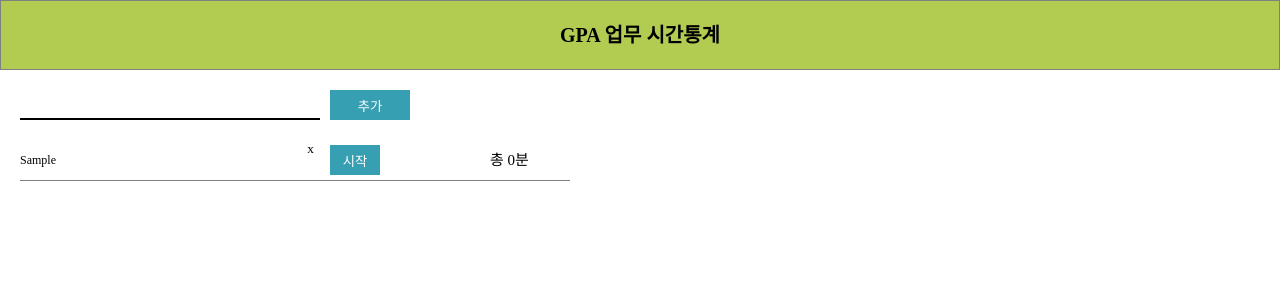
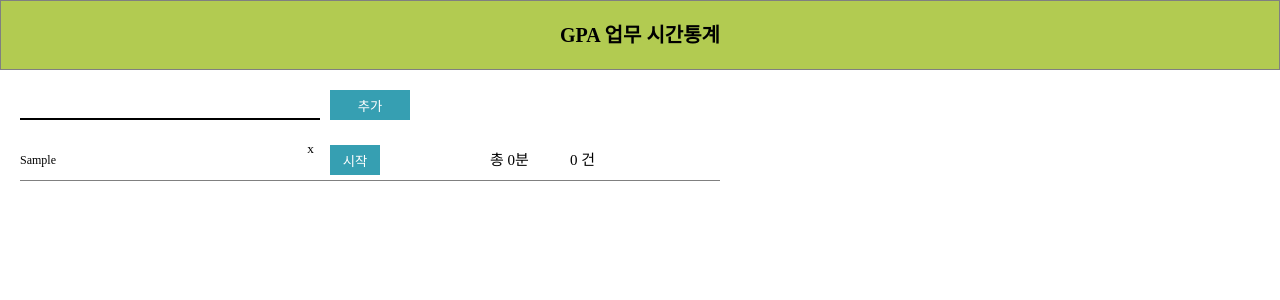
Before and after one commit to stella0905/worklog, a React (Create React App) app: page / in a window 1280 px wide. Both pictures are taken after typing "Sample" into the empty fields and a click on the button "추가". Shown: the top 300 px of the page. Built offline with nearby package versions, Linux system fonts and the light colour scheme; a web font is replaced by a local one.

Commit message:
건수 추가

```diff
--- a/src/component/Main.jsx
+++ b/src/component/Main.jsx
@@ -11,6 +11,7 @@ const Main = () => {
   const [startTime, setStartTime] = useState()
   const [endTime, setEndTime] = useState()
   const [inProgress, setInProgress] = useState({ id: null, status: false })
+  const [count, setCount] = useState(0)
 
   useEffect(() => {
     const savedList = JSON.parse(localStorage.getItem('List')) || []
@@ -21,8 +22,11 @@ const Main = () => {
   const onChangeList = (e) => {
     setAddList(e.target.value)
   }
+  const onChangeCount = (e) => {
+    setCount(e.target.value)
+  }
   const ListAddBtnHandler = () => {
-    const newItem = { id: uuidv4(), content: addList, totalTime: 0 }
+    const newItem = { id: uuidv4(), content: addList, totalTime: 0, totalCount: 0 }
     const newList = [...list, newItem]
     SetList(newList)
     localStorage.setItem('List', JSON.stringify(newList))
@@ -53,7 +57,7 @@ const Main = () => {
         setInProgress({ id: null, status: false })
         const end = new Date()
         const difference = end - startTime
-        const totalMinutesCalculate = Math.floor(difference / 1000 / 60)
+        const totalMinutesCalculate = Math.ceil(difference / 1000 / 60)
         const updatedList = list.map((item) => {
           if (item.id === itemId) {
             return { ...item, totalTime: item.totalTime + totalMinutesCalculate }
@@ -68,6 +72,23 @@ const Main = () => {
         return
       }
     }
+  }
+  const countHandler = (itemId) => {
+    if (inProgress.status) {
+      return
+    }
+    const userInput = prompt('건수를 입력하세요:', '')
+    setCount(userInput)
+    const updatedCount = list.map((item) => {
+      if (item.id === itemId) {
+        return { ...item, totalCount: userInput }
+      }
+      return item
+    })
+    window.location.reload()
+
+    // 수정된 리스트를 로컬 스토리지에 저장
+    localStorage.setItem('List', JSON.stringify(updatedCount))
   }
   return (
     <Section>
@@ -86,6 +107,11 @@ const Main = () => {
           </StartBtn>
           <Timer>{inProgress.id === item.id ? timer : ''}</Timer>
           <TotalTime>총 {item.totalTime}분</TotalTime>
+          <CountBox>
+            {/* <CountInput id="add-count-input" name="count" value={count} onChange={onChangeCount} />
+            <button onClick={() => countBtnHandler(item.id)}>입력</button>  */}
+            <p onClick={() => countHandler(item.id)}>{item.totalCount} 건</p>
+          </CountBox>
         </ListBox>
       ))}
     </Section>
@@ -93,6 +119,27 @@ const Main = () => {
 }
 
 export default Main
+
+const CountBox = styled.div`
+  display: flex;
+  flex-direction: row;
+  align-items: center;
+  p {
+    font-size: 15px;
+  }
+  button {
+    background-color: #369fb2;
+    color: white;
+    margin-left: 5px;
+    margin-right: 10px;
+    width: 40px;
+    cursor: pointer;
+  }
+`
+const CountInput = styled.input`
+  width: 40px;
+  font-size: 15px;
+`
 
 const Section = styled.section`
   margin: 20px;
@@ -118,7 +165,8 @@ const ListAddButton = styled.button`
 `
 
 const ListBox = styled.div`
-  width: 550px;
+  font-size: 15px;
+  width: 700px;
   display: flex;
   flex-direction: row;
   margin-bottom: 10px;
@@ -155,4 +203,6 @@ const Timer = styled.div`
 `
 const TotalTime = styled.div`
   font-size: 15px;
+  margin-right: 10px;
+  width: 70px;
 `
```
